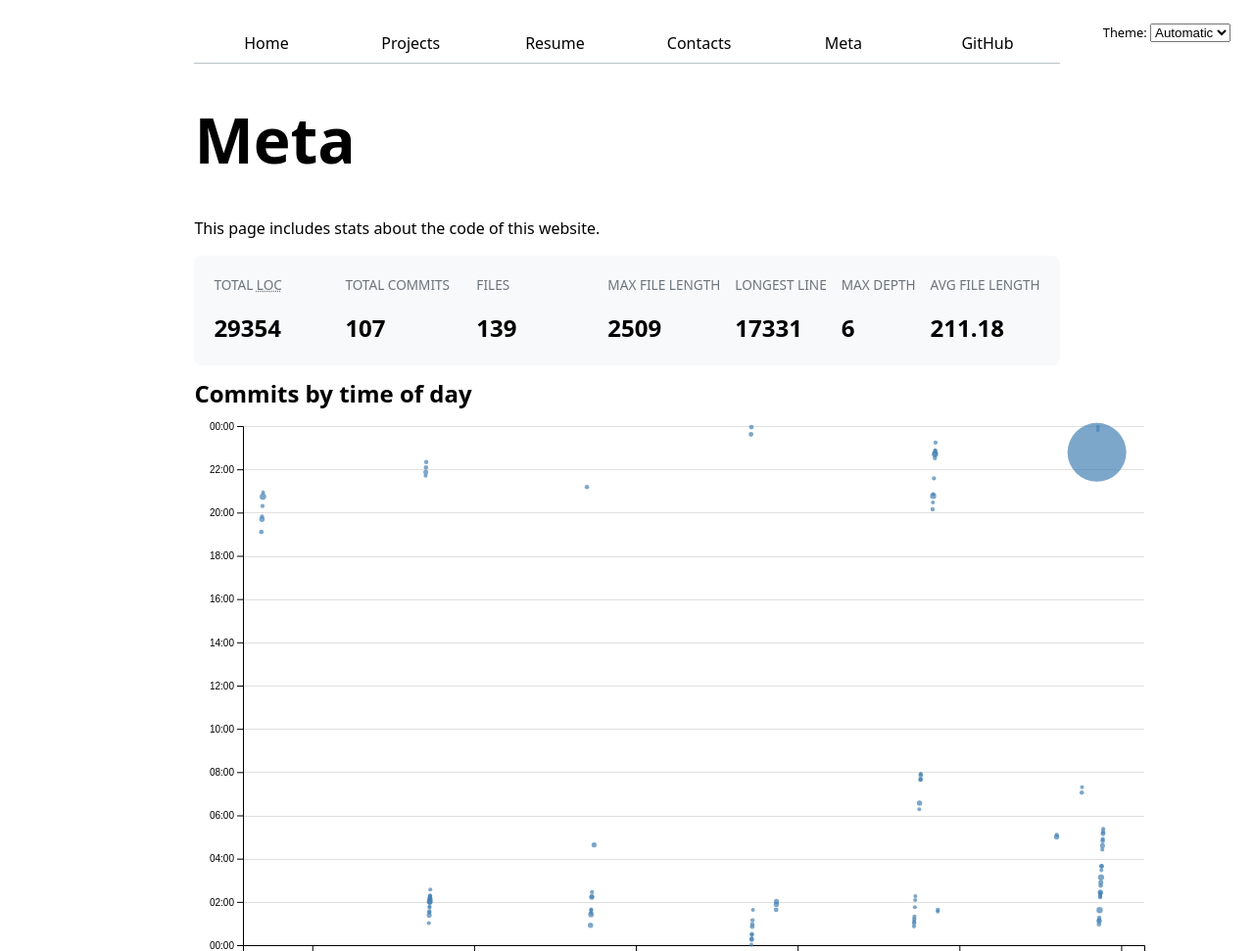
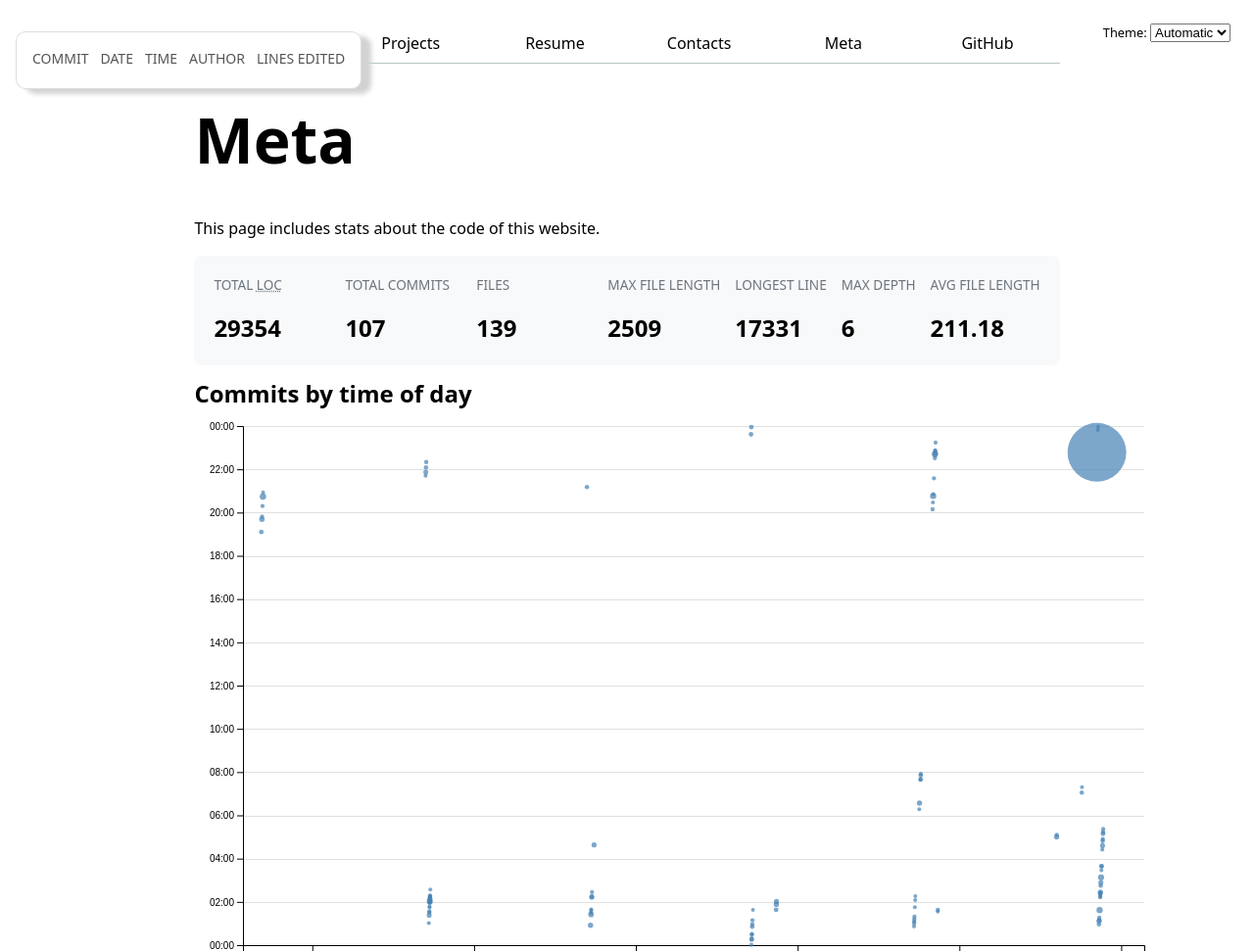
Before and after one commit to stephluooo/portfolio, a website: page meta/index.html in a window 1280 px wide. Shown: the top 971 px of the page at 98% size. Drawn offline with nearby package versions, Linux system fonts and the light colour scheme.

Commit message:
Update style.css

```diff
--- a/style.css
+++ b/style.css
@@ -255,15 +255,14 @@ path {
 
 .tooltip {
   position: fixed;
-  background: rgba(255, 255, 255, 0.95); /* Semi-transparent white */
+  top: 1em;
+  left: 1em;
+  background: rgba(255, 255, 255, 0.9);
+  padding: 8px;
   border: 1px solid #ddd;
-  border-radius: 8px; /* Smoother corners */
-  box-shadow: 4px 4px 10px rgba(0, 0, 0, 0.2); /* More subtle shadow */
-  padding: 10px;
-  backdrop-filter: blur(5px); /* Frosted glass effect */
+  border-radius: 6px;
+  box-shadow: 2px 2px 5px rgba(0, 0, 0, 0.2);
   opacity: 0;
-  pointer-events: none;
-  transition: opacity 0.3s ease-in-out;
 }
 
 dl.info {
@@ -275,19 +274,27 @@ dl.info {
   opacity: 1;
 }
 
+.info dt {
+  font-weight: normal;
+  color: #555;
+}
+
+.info dd {
+  font-weight: bold;
+  margin: 0;
+}
+
 dl.info[hidden]:not(:hover, :focus-within) {
   opacity: 0;
   visibility: hidden;
 }
 
-dl.info dt {
-  font-weight: bold;
-  color: #555;
-}
-
-dl.info dd {
-  margin: 0;
-  color: #222;
+#commit-tooltip {
+  background-color: white;
+  box-shadow: 10px 5px 5px oklch(86.52% 0 127);
+  border-radius: 10px;
+  backdrop-filter: 10px;
+  padding: 1em;
 }
 
 circle {
```
